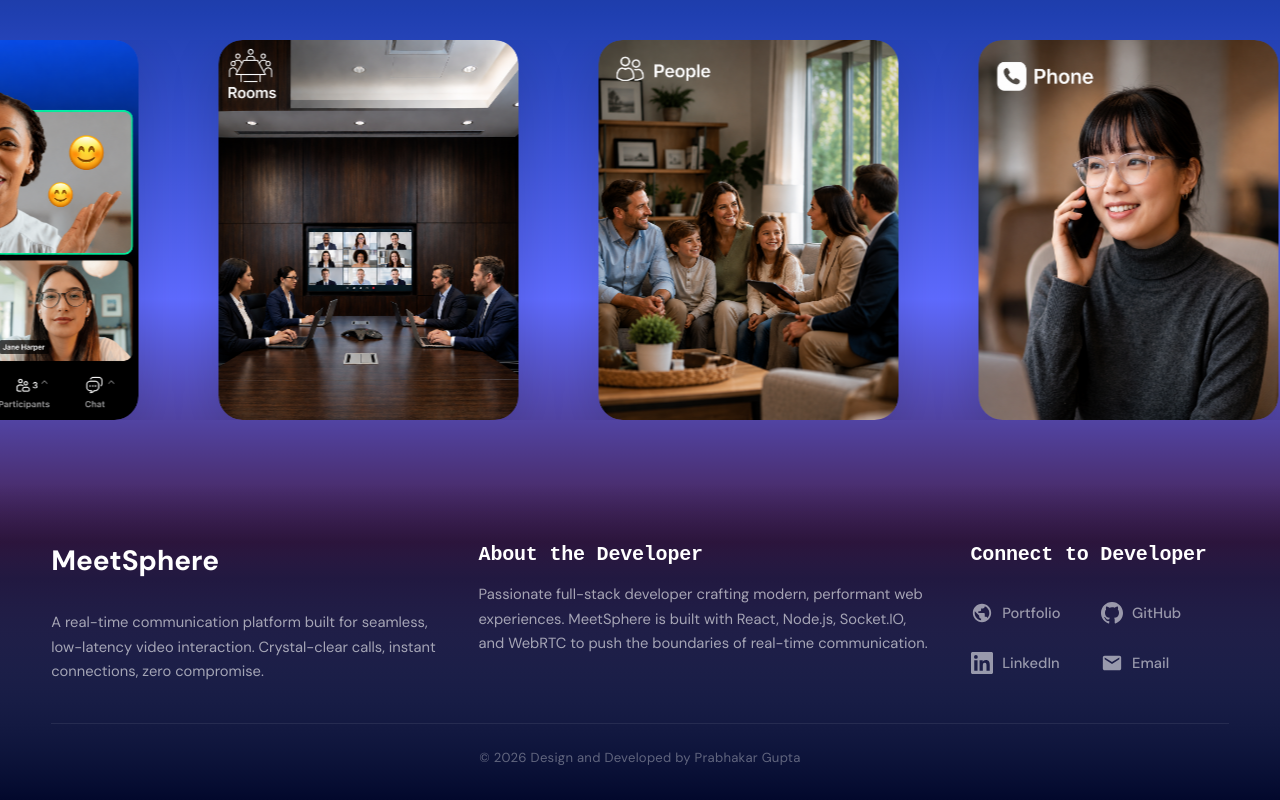
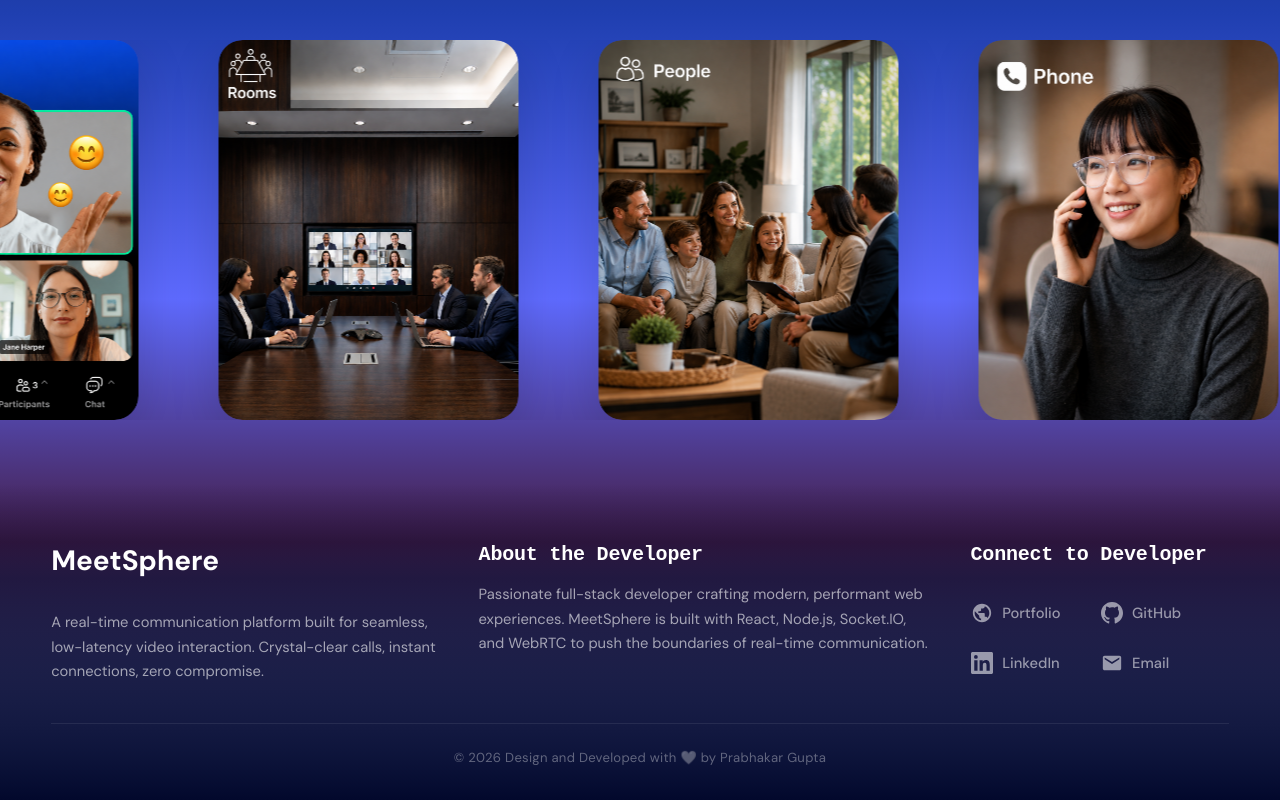
Before and after one commit to PrabhakarG001/MeetSphere, a React (Vite) app in the folder frontend/: page / in a window 1280 px wide. Shown: the part 631-1431 px from the top of the page. Built offline with nearby package versions, Linux system fonts and the light colour scheme; no server answers; a web font is replaced by a local one.

Commit message:
Add white heart emoji to the footer credit text

```diff
--- a/frontend/src/pages/landing.jsx
+++ b/frontend/src/pages/landing.jsx
@@ -140,7 +140,7 @@ export default function LandingPage() {
                 </div>
 
                 <div className="footerBottom">
-                    <p>&copy; {new Date().getFullYear()} Design and Developed by Prabhakar Gupta</p>
+                    <p>&copy; {new Date().getFullYear()} Design and Developed with 🤍 by Prabhakar Gupta</p>
                 </div>
             </footer>
         </div>
```
